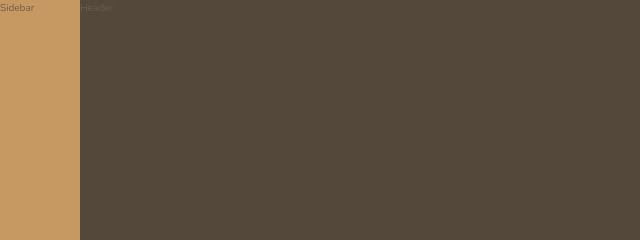
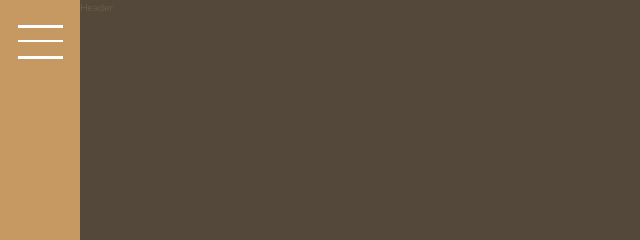
Before and after one commit to MhmodTayel/Nexter, a website: page index.html in a window 1280 px wide. Shown: the top 240 px of the page, 0-640 px from the left. Drawn offline with nearby package versions, Linux system fonts and the light colour scheme.

Commit message:
done with sidebar

```diff
--- a/index.html
+++ b/index.html
@@ -15,7 +15,9 @@
     <title>nexter &mdash; your home, your freedom</title>
   </head>
   <body class="container">
-    <div class="sidebar">Sidebar</div>
+    <div class="sidebar">
+      <button class="nav-btn"></button>
+    </div>
     <header class="header">Header</header>
     <div class="realtors">Top 3 Realtors</div>
     <section class="features">
--- a/sass/_sidebar.scss
+++ b/sass/_sidebar.scss
@@ -2,4 +2,34 @@
   background-color: $color-primary;
   grid-column: sidebar-start / sidebar-end;
   grid-row: 1/-1;
+  display: flex;
+  justify-content: center;
 }
+
+.nav-btn {
+  border: none;
+  border-radius: 0;
+
+  background-color: #fff;
+  width: 4.5rem;
+  height: 2px;
+  margin-top: 4rem;
+  position: fixed;
+
+  &::before,
+  &::after {
+    content: "";
+    background-color: #fff;
+    width: 4.5rem;
+    height: 3px;
+    display: block;
+  }
+
+  &::before {
+    transform: translateY(-1.5rem);
+  }
+
+  &::after {
+    transform: translateY(1.3rem);
+  }
+}
```
Also changed, not shown: css/style.css.
